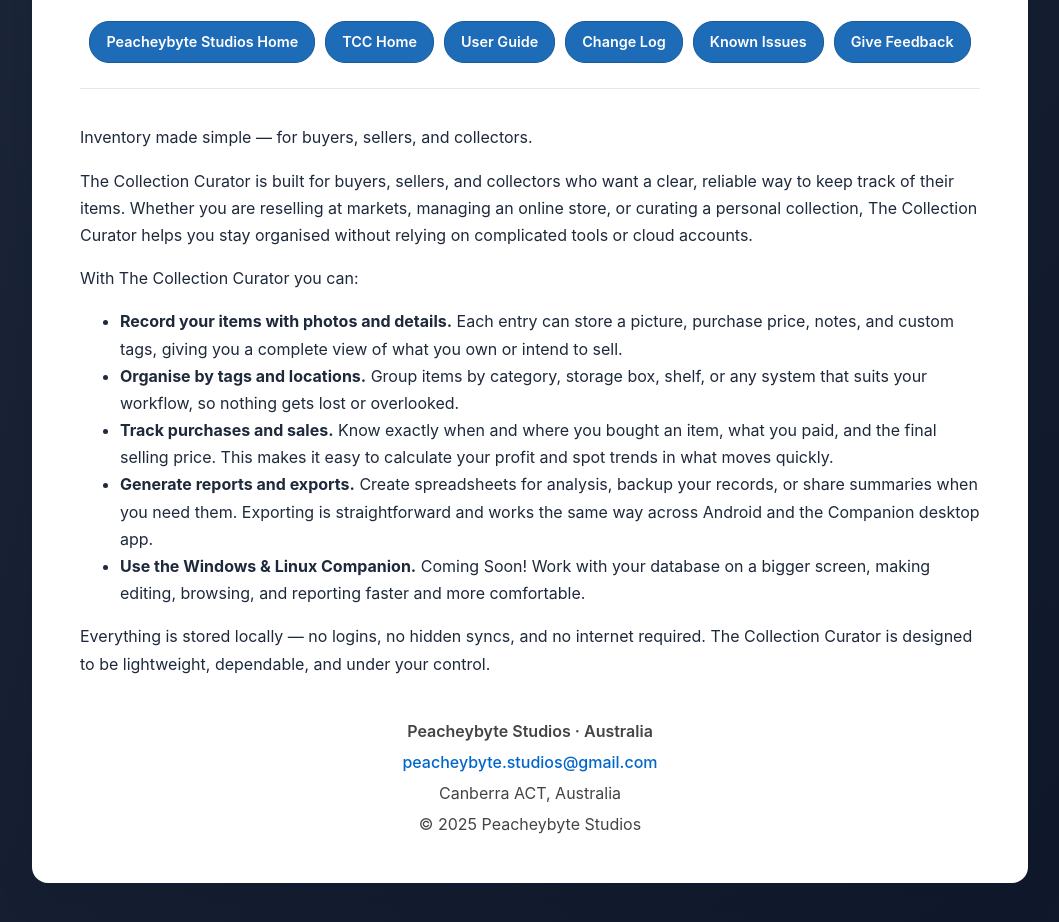
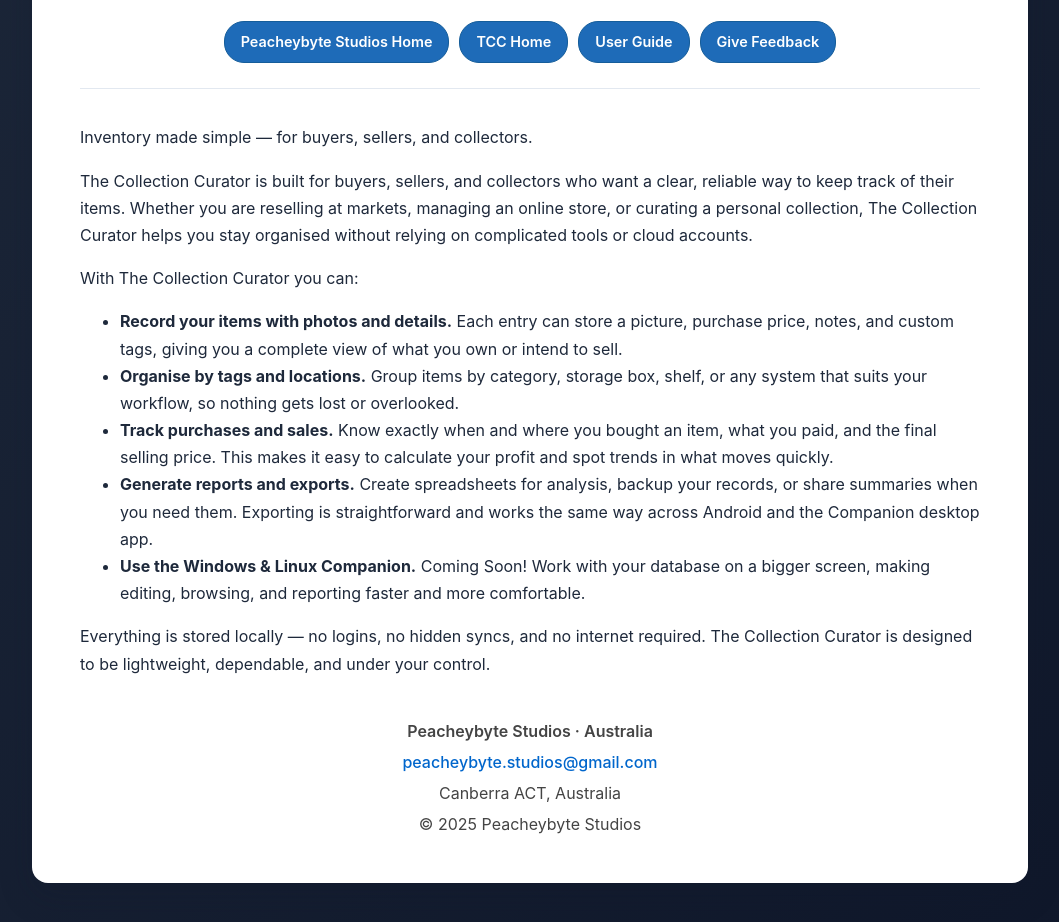
Before and after one commit to PeacheyByte/collection-curator, a Jekyll site: the page built from README.md, in a window 1280 px wide, cut to the strip 393-1316 px from the top of the page. Shown: the whole strip, without its empty margins (110-1169 px from the left). Built offline with Jekyll 4.4.1, drawn with Linux system fonts in a browser that asks for light colours; our own code applies the rules of GitHub Pages for plain Markdown files.

Commit message:
Update app-header.html

```diff
--- a/_includes/app-header.html
+++ b/_includes/app-header.html
@@ -22,7 +22,5 @@
   <a class="sv-btn" href="https://peacheybyte.github.io/">Peacheybyte Studios Home</a>
   <a class="sv-btn" href="{{ site.baseurl }}/">TCC Home</a>
   <a class="sv-btn" href="{{ site.baseurl }}/user-guide">User Guide</a>
-  <a class="sv-btn" href="{{ site.baseurl }}/changelog">Change Log</a>
-  <a class="sv-btn" href="{{ site.baseurl }}/issues">Known Issues</a>
   <a class="sv-btn" href="mailto:peacheybyte.studios@gmail.com?subject=The%20Collection%20Curator%20Feedback">Give Feedback</a>
 </div>
```
